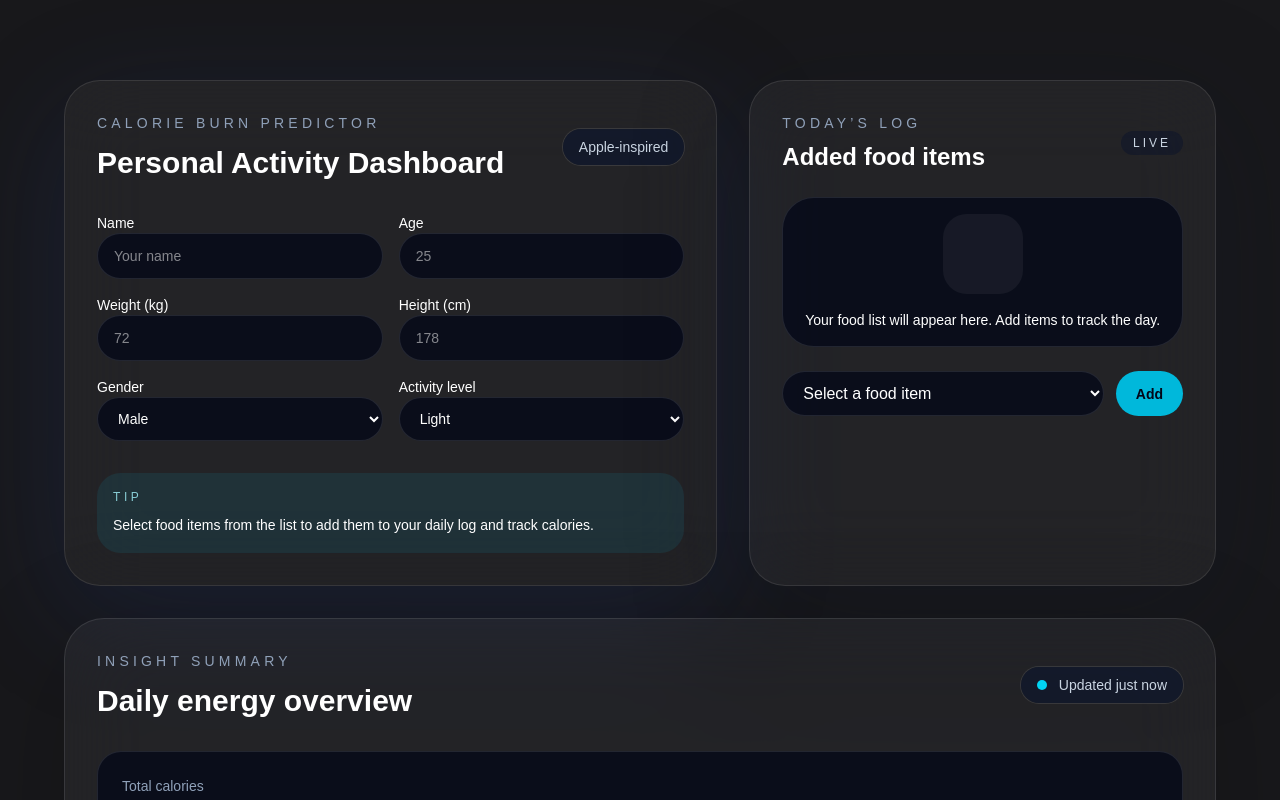
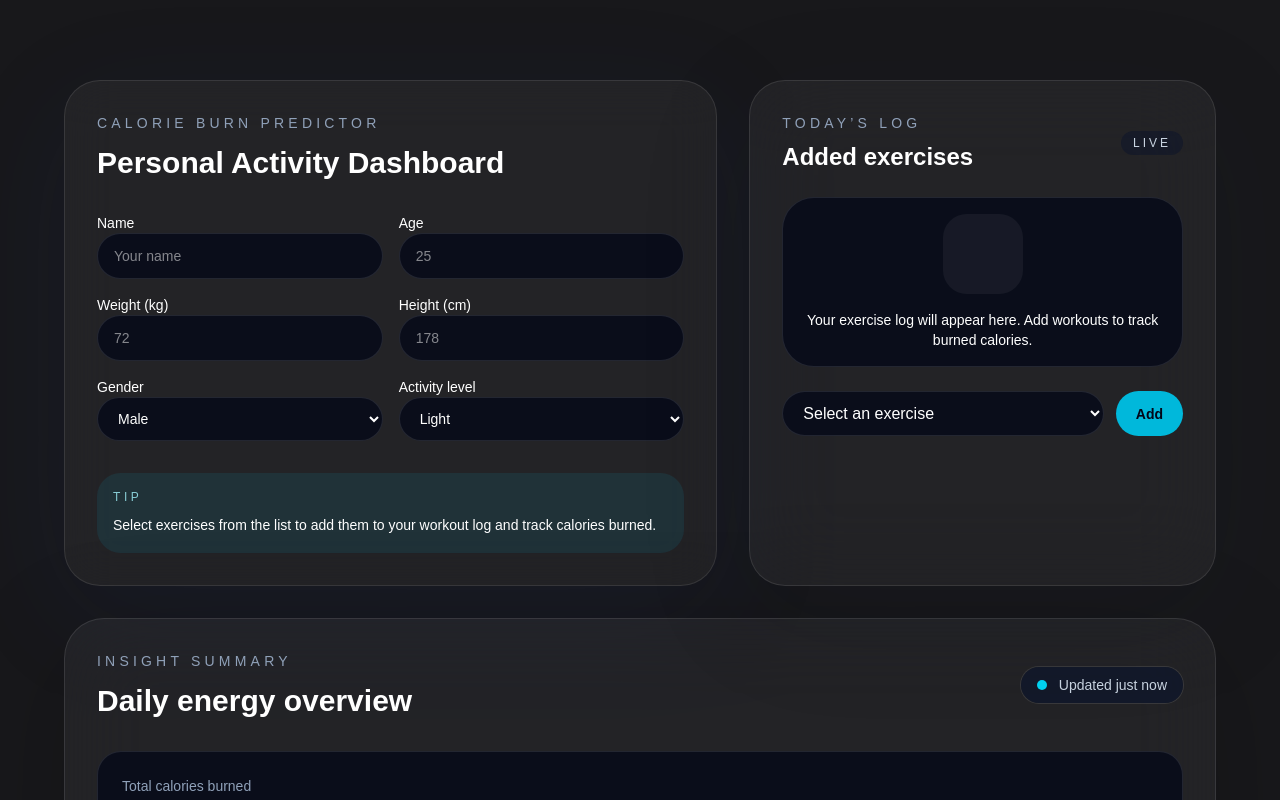
Before and after one commit to siradhanajatin/calorie-burnt-predictor, a React (Vite) app: page / in a window 1280 px wide. Shown: the part 760-1560 px from the top of the page. Built offline with nearby package versions, Linux system fonts and the light colour scheme.

Commit message:
- update the code of predict to list exercises list - change the navbar and hero UI

```diff
--- a/src/components/hero.jsx
+++ b/src/components/hero.jsx
@@ -4,12 +4,12 @@ const Hero = () => {
 
   return (
     <>
-      <div className='ml-60 mt-30 p-10 rounded-4xl'>
+      <div className='ml-60 mt-30 p-10'>
         <h1 className='text-6xl text-amber-500'>Calculate <br /> Your Burned <br />Calories </h1>
         <p className='mt-10 text-base'>Just about how you can grow better!</p>
       </div>
       <div>
-        <img className='h-100 w-100 mt-20 ml-5 rounded-full' src="https://plus.unsplash.com/premium_photo-1689891268929-8b232d72c23f?q=80&w=765&auto=format&fit=crop&ixlib=rb-4.1.0&ixid=M3wxMjA3fDB8MHxwaG90by1wYWdlfHx8fGVufDB8fHx8fA%3D%3D" alt="lagta h aapke device mei image nhi aarhi, koi nhi 🫡" />
+        <img className='h-100 w-100 mt-20 ml-5 shadow-[0_30px_120px_rgba(30,58,138,0.11)] backdrop-blur-xl rounded-full' src="https://plus.unsplash.com/premium_photo-1689891268929-8b232d72c23f?q=80&w=765&auto=format&fit=crop&ixlib=rb-4.1.0&ixid=M3wxMjA3fDB8MHxwaG90by1wYWdlfHx8fGVufDB8fHx8fA%3D%3D" alt="lagta h aapke device mei image nhi aarhi, koi nhi 🫡" />
       </div>
     </>
   )
--- a/src/components/predict.jsx
+++ b/src/components/predict.jsx
@@ -1,58 +1,59 @@
-import React, { useMemo, useState } from 'react'
+import React, { useMemo, useState } from "react";
 
 const Predict = () => {
   const [formValues, setFormValues] = useState({
-    name: '',
-    age: '',
-    gender: 'Male',
-    height: '',
-    weight: '',
-    activity: 'Light',
-  })
-  const [selectedFood, setSelectedFood] = useState('')
-  const [foodList, setFoodList] = useState([])
+    name: "",
+    age: "",
+    gender: "Male",
+    height: "",
+    weight: "",
+    activity: "Light",
+  });
+  const [selectedExercise, setSelectedExercise] = useState("");
+  const [exerciseList, setExerciseList] = useState([]);
 
   const updateField = (field, value) => {
-    setFormValues(prev => ({ ...prev, [field]: value }))
-  }
+    setFormValues((prev) => ({ ...prev, [field]: value }));
+  };
 
-  const foodOptions = [
-    { name: 'Apple', calories: 95 },
-    { name: 'Banana', calories: 105 },
-    { name: 'Chicken Breast (100g)', calories: 165 },
-    { name: 'Rice (1 cup cooked)', calories: 205 },
-    { name: 'Salad (mixed greens)', calories: 20 },
-    { name: 'Bread (1 slice)', calories: 80 },
-    { name: 'Egg', calories: 70 },
-    { name: 'Milk (1 cup)', calories: 150 },
-    { name: 'Pasta (1 cup cooked)', calories: 220 },
-    { name: 'Orange', calories: 62 },
-  ]
+  const exerciseOptions = [
+    { name: "Running (30 min)", calories: 320 },
+    { name: "Cycling (30 min)", calories: 260 },
+    { name: "Swimming (30 min)", calories: 280 },
+    { name: "Yoga (30 min)", calories: 120 },
+    { name: "HIIT (20 min)", calories: 350 },
+    { name: "Walking (60 min)", calories: 200 },
+    { name: "Strength training (30 min)", calories: 220 },
+    { name: "Jump rope (15 min)", calories: 180 },
+    { name: "Rowing (30 min)", calories: 250 },
+    { name: "Pilates (30 min)", calories: 150 },
+  ];
 
-  const addFoodItem = () => {
-    const food = foodOptions.find(f => f.name === selectedFood)
-    if (!food) return
-    setFoodList(prev => [...prev, food])
-    setSelectedFood('')
-  }
+  const addExercise = () => {
+    const exercise = exerciseOptions.find((item) => item.name === selectedExercise);
+    if (!exercise) return;
+    setExerciseList((prev) => [...prev, exercise]);
+    setSelectedExercise("");
+  };
 
   const totalCalories = useMemo(
-    () => foodList.reduce((acc, item) => acc + item.calories, 0),
-    [foodList]
-  )
+    () => exerciseList.reduce((acc, item) => acc + item.calories, 0),
+    [exerciseList],
+  );
 
   return (
     <div className="min-h-screen w-full bg-[radial-gradient(circle_at_top,_rgba(255,255,255,0.16),_transparent_28%),_linear-gradient(180deg,#020617_0%,#111827_100%)] px-6 py-10 sm:px-8 lg:px-16">
       <div className="mx-auto flex max-w-7xl flex-col gap-8">
         <div className="grid gap-8 lg:grid-cols-[1.4fr_1fr]">
-          <section className="rounded-[36px] border border-white/10 bg-white/5 p-8 shadow-[0_30px_120px_rgba(30,58,138,0.22)] backdrop-blur-2xl">
+          <section className="rounded-[36px] border border-white/10 bg-white/5 p-8 shadow-[0_30px_120px_rgba(30,58,138,0.11)] backdrop-blur-xl">
             <div className="mb-8 flex items-center justify-between">
               <div>
-                <p className="text-sm uppercase tracking-[0.3em] text-slate-400">Calorie Burn Predictor</p>
-                <h2 className="mt-3 text-3xl font-semibold text-white">Personal Activity Dashboard</h2>
-              </div>
-              <div className="inline-flex items-center justify-center rounded-3xl bg-slate-900/80 px-4 py-2 text-sm text-slate-300 ring-1 ring-white/10">
-                Apple-inspired
+                <p className="text-sm uppercase tracking-[0.3em] text-slate-400">
+                  Calorie Burn Predictor
+                </p>
+                <h2 className="mt-3 text-3xl font-semibold text-white">
+                  Personal Activity Dashboard
+                </h2>
               </div>
             </div>
 
@@ -62,7 +63,7 @@ const Predict = () => {
                 <input
                   type="text"
                   value={formValues.name}
-                  onChange={e => updateField('name', e.target.value)}
+                  onChange={(e) => updateField("name", e.target.value)}
                   placeholder="Your name"
                   className="w-full rounded-3xl border border-white/10 bg-slate-950/70 px-4 py-3 text-white outline-none transition focus:border-cyan-400/40 focus:ring-2 focus:ring-cyan-500/20"
                 />
@@ -73,7 +74,7 @@ const Predict = () => {
                 <input
                   type="number"
                   value={formValues.age}
-                  onChange={e => updateField('age', e.target.value)}
+                  onChange={(e) => updateField("age", e.target.value)}
                   placeholder="25"
                   className="w-full rounded-3xl border border-white/10 bg-slate-950/70 px-4 py-3 text-white outline-none transition focus:border-cyan-400/40 focus:ring-2 focus:ring-cyan-500/20"
                 />
@@ -84,7 +85,7 @@ const Predict = () => {
                 <input
                   type="number"
                   value={formValues.weight}
-                  onChange={e => updateField('weight', e.target.value)}
+                  onChange={(e) => updateField("weight", e.target.value)}
                   placeholder="72"
                   className="w-full rounded-3xl border border-white/10 bg-slate-950/70 px-4 py-3 text-white outline-none transition focus:border-cyan-400/40 focus:ring-2 focus:ring-cyan-500/20"
                 />
@@ -95,7 +96,7 @@ const Predict = () => {
                 <input
                   type="number"
                   value={formValues.height}
-                  onChange={e => updateField('height', e.target.value)}
+                  onChange={(e) => updateField("height", e.target.value)}
                   placeholder="178"
                   className="w-full rounded-3xl border border-white/10 bg-slate-950/70 px-4 py-3 text-white outline-none transition focus:border-cyan-400/40 focus:ring-2 focus:ring-cyan-500/20"
                 />
@@ -105,7 +106,7 @@ const Predict = () => {
                 <span>Gender</span>
                 <select
                   value={formValues.gender}
-                  onChange={e => updateField('gender', e.target.value)}
+                  onChange={(e) => updateField("gender", e.target.value)}
                   className="w-full rounded-3xl border border-white/10 bg-slate-950/70 px-4 py-3 text-white outline-none transition focus:border-cyan-400/40 focus:ring-2 focus:ring-cyan-500/20"
                 >
                   <option>Male</option>
@@ -118,7 +119,7 @@ const Predict = () => {
                 <span>Activity level</span>
                 <select
                   value={formValues.activity}
-                  onChange={e => updateField('activity', e.target.value)}
+                  onChange={(e) => updateField("activity", e.target.value)}
                   className="w-full rounded-3xl border border-white/10 bg-slate-950/70 px-4 py-3 text-white outline-none transition focus:border-cyan-400/40 focus:ring-2 focus:ring-cyan-500/20"
                 >
                   <option>Light</option>
@@ -129,58 +130,75 @@ const Predict = () => {
             </div>
 
             <div className="mt-8 rounded-3xl bg-cyan-500/10 p-4 text-white/80">
-              <p className="text-xs uppercase tracking-[0.3em] text-cyan-200/80">Tip</p>
-              <p className="mt-2 text-sm leading-6">Select food items from the list to add them to your daily log and track calories.</p>
+              <p className="text-xs uppercase tracking-[0.3em] text-cyan-200/80">
+                Tip
+              </p>
+              <p className="mt-2 text-sm leading-6">
+                Select exercises from the list to add them to your workout log
+                and track calories burned.
+              </p>
             </div>
           </section>
 
-          <aside className="rounded-[36px] border border-white/10 bg-white/5 p-8 shadow-[0_30px_120px_rgba(15,23,42,0.25)] backdrop-blur-2xl">
+          <aside className="rounded-[36px] border border-white/10 bg-white/5 p-8 shadow-[0_30px_120px_rgba(15,23,42,0.11)] backdrop-blur-2xl z-1">
             <div className="mb-6 flex items-center justify-between">
               <div>
-                <p className="text-sm uppercase tracking-[0.3em] text-slate-400">Today’s log</p>
-                <h3 className="mt-2 text-2xl font-semibold text-white">Added food items</h3>
+                <p className="text-sm uppercase tracking-[0.3em] text-slate-400">
+                  Today’s log
+                </p>
+                <h3 className="mt-2 text-2xl font-semibold text-white">
+                  Added exercises
+                </h3>
               </div>
-              <span className="rounded-full bg-slate-900/60 px-3 py-1 text-xs uppercase tracking-[0.25em] text-slate-300">Live</span>
+              <span className="rounded-full bg-slate-900/60 px-3 py-1 text-xs uppercase tracking-[0.25em] text-slate-300">
+                Live
+              </span>
             </div>
 
             <div className="flex flex-col gap-3 rounded-[32px] border border-white/10 bg-slate-950/70 p-4 text-slate-300 max-h-[320px] overflow-y-auto">
-              {foodList.length > 0 ? (
-                foodList.map((item, index) => (
+              {exerciseList.length > 0 ? (
+                exerciseList.map((item, index) => (
                   <div
                     key={`${item.name}-${index}`}
                     className="flex items-center justify-between rounded-3xl border border-white/5 bg-white/5 px-4 py-3"
                   >
                     <div>
                       <p className="font-medium text-white">{item.name}</p>
-                      <p className="text-xs text-slate-500">{item.calories} kcal</p>
+                      <p className="text-xs text-slate-500">
+                        {item.calories} kcal burned
+                      </p>
                     </div>
-                    <span className="rounded-full bg-cyan-500/10 px-3 py-1 text-xs text-cyan-200">Added</span>
+                    <span className="rounded-full bg-cyan-500/10 px-3 py-1 text-xs text-cyan-200">
+                      Added
+                    </span>
                   </div>
                 ))
               ) : (
                 <div className="grid place-items-center gap-4 text-center text-slate-500">
                   <div className="h-20 w-20 rounded-3xl bg-white/5" />
-                  <p className="text-sm">Your food list will appear here. Add items to track the day.</p>
+                  <p className="text-sm">
+                    Your exercise log will appear here. Add workouts to track burned calories.
+                  </p>
                 </div>
               )}
             </div>
 
             <div className="mt-6 grid gap-3 sm:grid-cols-[1fr_auto]">
               <select
-                value={selectedFood}
-                onChange={e => setSelectedFood(e.target.value)}
+                value={selectedExercise}
+                onChange={(e) => setSelectedExercise(e.target.value)}
                 className="w-full rounded-3xl border border-white/10 bg-slate-950/70 px-4 py-3 text-white outline-none transition focus:border-cyan-400/40 focus:ring-2 focus:ring-cyan-500/20"
               >
-                <option value="">Select a food item</option>
-                {foodOptions.map(food => (
-                  <option key={food.name} value={food.name}>
-                    {food.name} ({food.calories} kcal)
+                <option value="">Select an exercise</option>
+                {exerciseOptions.map((exercise) => (
+                  <option key={exercise.name} value={exercise.name}>
+                    {exercise.name} ({exercise.calories} kcal)
                   </option>
                 ))}
               </select>
               <button
                 type="button"
-                onClick={addFoodItem}
+                onClick={addExercise}
                 className="rounded-3xl bg-cyan-500 px-5 py-3 text-sm font-semibold text-slate-950 transition hover:bg-cyan-400"
               >
                 Add
@@ -192,8 +210,12 @@ const Predict = () => {
         <section className="rounded-[40px] border border-white/10 bg-white/5 p-8 shadow-[0_30px_120px_rgba(0,0,0,0.18)] backdrop-blur-2xl">
           <div className="flex flex-col gap-6 lg:flex-row lg:items-center lg:justify-between">
             <div>
-              <p className="text-sm uppercase tracking-[0.3em] text-slate-400">Insight summary</p>
-              <h3 className="mt-3 text-3xl font-semibold text-white">Daily energy overview</h3>
+              <p className="text-sm uppercase tracking-[0.3em] text-slate-400">
+                Insight summary
+              </p>
+              <h3 className="mt-3 text-3xl font-semibold text-white">
+                Daily energy overview
+              </h3>
             </div>
             <div className="inline-flex items-center gap-3 rounded-full bg-slate-900/80 px-4 py-2 text-sm text-slate-300 ring-1 ring-white/10">
               <span className="h-2.5 w-2.5 rounded-full bg-cyan-400" />
@@ -203,15 +225,22 @@ const Predict = () => {
 
           <div className="mt-8 grid gap-5 md:grid-cols-3">
             <div className="rounded-3xl border border-white/10 bg-slate-950/70 p-6 md:col-span-3">
-              <p className="text-sm text-slate-400">Total calories</p>
-              <p className="mt-4 text-5xl font-semibold text-white">{totalCalories > 0 ? `${totalCalories.toLocaleString()} kcal` : '--'}</p>
-              <p className="mt-3 text-sm text-slate-500">Only the total calories from the added food inputs are shown here.</p>
+              <p className="text-sm text-slate-400">Total calories burned</p>
+              <p className="mt-4 text-5xl font-semibold text-white">
+                {totalCalories > 0
+                  ? `${totalCalories.toLocaleString()} kcal`
+                  : "--"}
+              </p>
+              <p className="mt-3 text-sm text-slate-500">
+                Only the total calories burned from the added exercises are shown
+                here.
+              </p>
             </div>
           </div>
         </section>
       </div>
     </div>
-  )
-}
+  );
+};
 
-export default Predict
+export default Predict;
```
